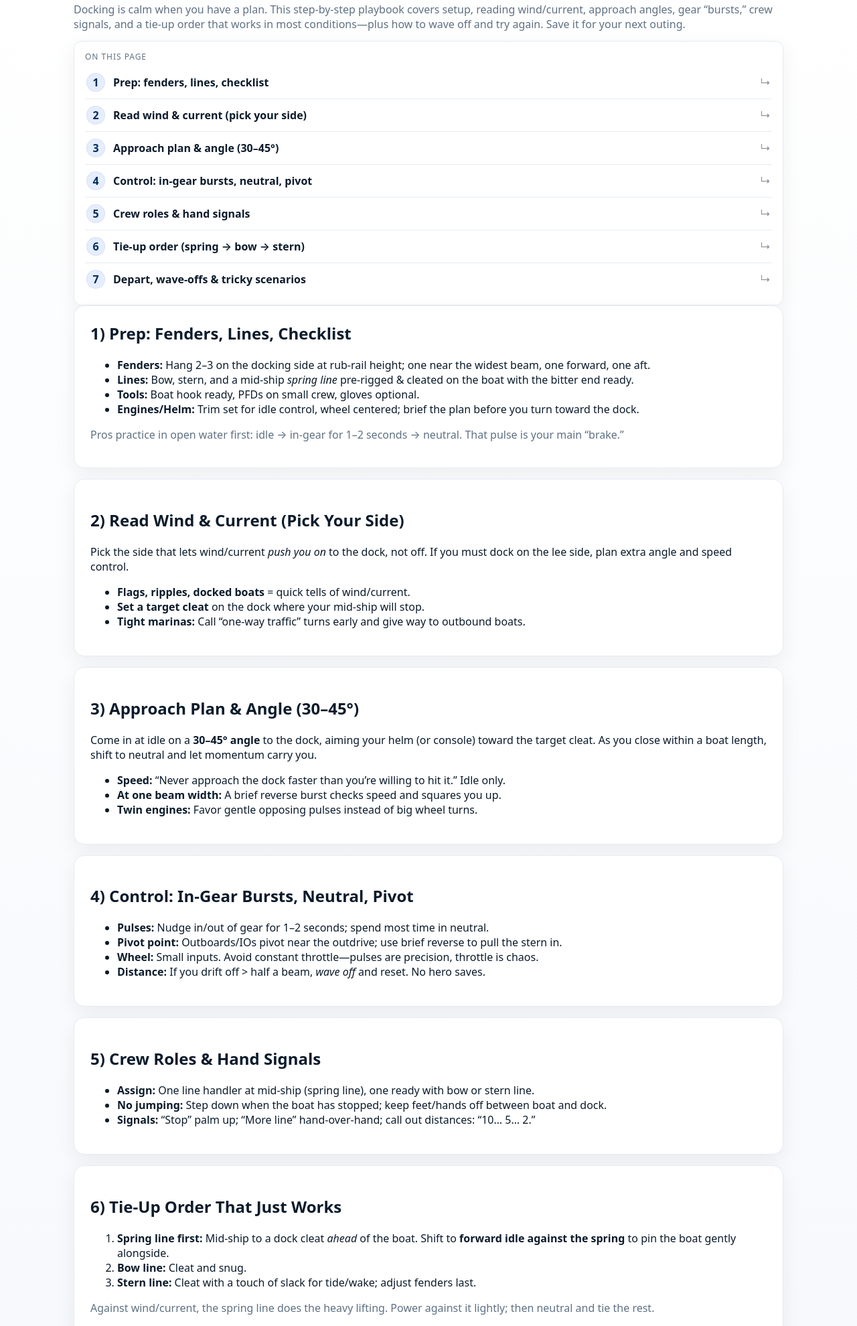
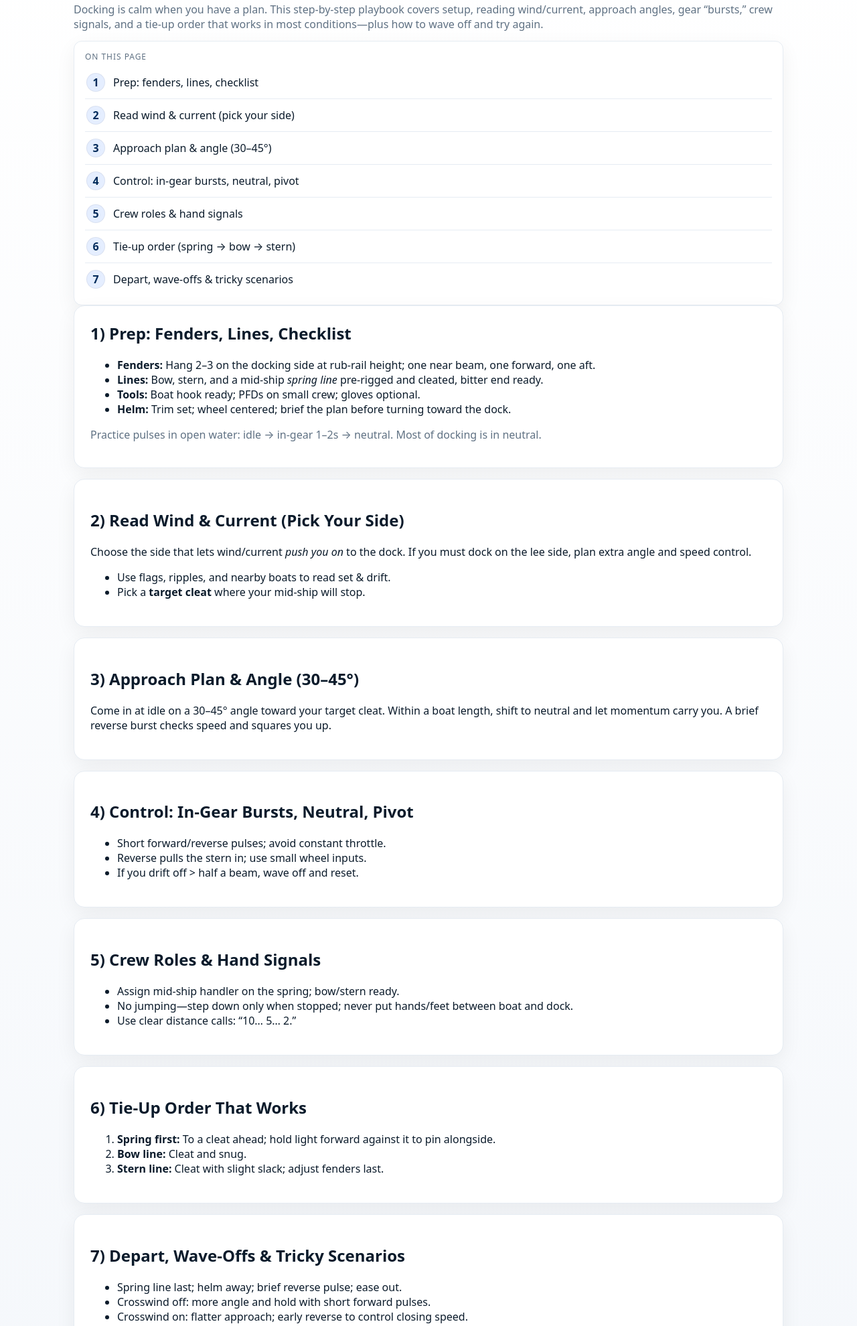
Before and after one commit to autin2/hullifyrepo, a website: page hullify/public/DockingGuide.html in a window 1280 px wide. Shown: the part 133-2113 px from the top of the page at 67% size. Drawn offline with Linux system fonts and the light colour scheme.

Commit message:
Update DockingGuide.html

```diff
--- a/hullify/public/DockingGuide.html
+++ b/hullify/public/DockingGuide.html
@@ -3,31 +3,64 @@
 <head>
   <meta charset="UTF-8"/>
   <meta name="viewport" content="width=device-width, initial-scale=1.0"/>
+
   <title>Beginner’s Guide to Docking a Boat (2025) — Hullify</title>
+  <meta name="description" content="A calm, step-by-step docking guide: prep fenders & lines, read wind/current, approach at 30–45°, short gear bursts, set a spring line first, crew signals, and clean departures.">
+
+  <!-- Canonical -->
+  <link rel="canonical" href="https://hullify.com/DockingGuide.html"/>
+
   <link rel="icon" href="/favicon.ico" type="image/x-icon">
   <link rel="stylesheet" href="style.css"/>
-  <meta name="description" content="A calm, step-by-step docking guide: prep fenders & lines, read wind/current, approach at 30–45°, use short gear bursts, set a spring line first, and depart cleanly. Includes a printable checklist and common mistakes to avoid.">
 
-  <!-- Local styles just for this page -->
+  <!-- Open Graph / Twitter -->
+  <meta property="og:type" content="article">
+  <meta property="og:title" content="Beginner’s Guide to Docking a Boat">
+  <meta property="og:description" content="Setup, angles, gear bursts, spring line first, signals, and wave-offs.">
+  <meta property="og:url" content="https://hullify.com/DockingGuide.html">
+  <meta property="og:image" content="https://hullify.com/images/og-docking-guide.jpg">
+  <meta name="twitter:card" content="summary_large_image">
+  <meta name="twitter:title" content="Beginner’s Guide to Docking a Boat">
+  <meta name="twitter:description" content="Make docking calm with a simple, repeatable plan.">
+  <meta name="twitter:image" content="https://hullify.com/images/og-docking-guide.jpg">
+
+  <!-- JSON-LD: Article + Breadcrumbs -->
+  <script type="application/ld+json">
+  {
+    "@context":"https://schema.org",
+    "@type":"Article",
+    "headline":"Beginner’s Guide to Docking a Boat",
+    "description":"Step-by-step docking: prep, read wind/current, approach at 30–45°, short bursts, spring line first, signals, and clean departures.",
+    "author":{"@type":"Organization","name":"Hullify"},
+    "publisher":{"@type":"Organization","name":"Hullify"},
+    "datePublished":"2025-09-04",
+    "dateModified":"2025-09-04",
+    "mainEntityOfPage":{"@type":"WebPage","@id":"https://hullify.com/DockingGuide.html"}
+  }
+  </script>
+  <script type="application/ld+json">
+  {
+    "@context":"https://schema.org",
+    "@type":"BreadcrumbList",
+    "itemListElement":[
+      {"@type":"ListItem","position":1,"name":"Home","item":"https://hullify.com/"},
+      {"@type":"ListItem","position":2,"name":"Boating Hacks","item":"https://hullify.com/boating-hacks.html"},
+      {"@type":"ListItem","position":3,"name":"Beginner’s Guide to Docking a Boat"}
+    ]
+  }
+  </script>
+
   <style>
-    /* “On this page” card */
-    .toc-card { padding: 14px 16px; border:1px solid var(--border); border-radius:12px; background: var(--surface, #fff); }
+    .toc-card { padding:14px 16px; border:1px solid var(--border); border-radius:12px; background: var(--surface, #fff); }
     .toc-eyebrow { font-size:12px; letter-spacing:.08em; text-transform:uppercase; color:var(--muted,#6b7280); margin:0 0 6px; }
-    .steps { counter-reset: step; list-style:none; margin:0; padding:0; }
+    .steps { list-style:none; margin:0; padding:0; counter-reset:step; }
     .steps li { border-top:1px solid var(--border); }
     .steps li:first-child { border-top:0; }
     .steps a { display:flex; align-items:center; gap:12px; padding:10px 2px; text-decoration:none; color:inherit; }
     .steps a:hover { background: rgba(0,0,0,.04); border-radius:8px; }
-    .step-badge { width:28px; height:28px; border-radius:50%; display:flex; align-items:center; justify-content:center; font-weight:700;
-      background: rgba(0, 92, 255, .10); color: var(--primary,#0b5cff); border:1px solid rgba(0,0,0,.06); flex:0 0 28px; }
-    .step-title { font-weight:600; }
-    .step-arrow { margin-left:auto; opacity:.45; }
-    /* Smooth anchor landing spacing under sticky header */
-    .card.big, .page-header { scroll-margin-top: 80px; }
-
-    /* Space between step cards like on Selling Tips */
-    .steps-section > .card.big { margin-top: 16px; }
-    .steps-section > .card.big:first-child { margin-top: 0; }
+    .step-badge { width:28px; height:28px; border-radius:50%; display:flex; align-items:center; justify-content:center; font-weight:700; background: rgba(0, 92, 255, .10); color: var(--primary,#0b5cff); border:1px solid rgba(0,0,0,.06); flex:0 0 28px; }
+    .steps-section > .card.big { margin-top:16px; }
+    .steps-section > .card.big:first-child { margin-top:0; }
   </style>
 </head>
 <body>
@@ -37,13 +70,12 @@
         <span class="logo-dot"></span>
         <span>Hullify</span>
       </div>
-      <nav class="nav-links">
-  <a href="index.html">Home</a>
-  <a href="estimate.html">Estimate</a>
-  <a href="index.html#reviews">Reviews</a>
-  <a href="boating-hacks.html">Boating Hacks</a>
-</nav>
-
+      <nav class="nav-links" aria-label="Primary">
+        <a href="index.html">Home</a>
+        <a href="estimate.html">Estimate</a>
+        <a href="index.html#reviews">Reviews</a>
+        <a href="boating-hacks.html" class="active">Boating Hacks</a>
+      </nav>
       <a class="btn btn-primary small" href="estimate.html">Get an estimate</a>
     </div>
   </header>
@@ -51,7 +83,7 @@
   <main class="estimate-page">
     <section class="container page-header">
       <h1>Beginner’s Guide to Docking a Boat (2025)</h1>
-      <p class="muted">Docking is calm when you have a plan. This step-by-step playbook covers setup, reading wind/current, approach angles, gear “bursts,” crew signals, and a tie-up order that works in most conditions—plus how to wave off and try again. Save it for your next outing.</p>
+      <p class="muted">Docking is calm when you have a plan. This step-by-step playbook covers setup, reading wind/current, approach angles, gear “bursts,” crew signals, and a tie-up order that works in most conditions—plus how to wave off and try again.</p>
     </section>
 
     <!-- On this page -->
@@ -59,146 +91,87 @@
       <div class="toc-card card">
         <p class="toc-eyebrow">On this page</p>
         <ol class="steps">
-          <li>
-            <a href="#prep" data-scroll>
-              <span class="step-badge">1</span>
-              <span class="step-title">Prep: fenders, lines, checklist</span>
-              <span class="step-arrow">↳</span>
-            </a>
-          </li>
-          <li>
-            <a href="#read" data-scroll>
-              <span class="step-badge">2</span>
-              <span class="step-title">Read wind & current (pick your side)</span>
-              <span class="step-arrow">↳</span>
-            </a>
-          </li>
-          <li>
-            <a href="#approach" data-scroll>
-              <span class="step-badge">3</span>
-              <span class="step-title">Approach plan & angle (30–45°)</span>
-              <span class="step-arrow">↳</span>
-            </a>
-          </li>
-          <li>
-            <a href="#control" data-scroll>
-              <span class="step-badge">4</span>
-              <span class="step-title">Control: in-gear bursts, neutral, pivot</span>
-              <span class="step-arrow">↳</span>
-            </a>
-          </li>
-          <li>
-            <a href="#crew" data-scroll>
-              <span class="step-badge">5</span>
-              <span class="step-title">Crew roles & hand signals</span>
-              <span class="step-arrow">↳</span>
-            </a>
-          </li>
-          <li>
-            <a href="#tieup" data-scroll>
-              <span class="step-badge">6</span>
-              <span class="step-title">Tie-up order (spring → bow → stern)</span>
-              <span class="step-arrow">↳</span>
-            </a>
-          </li>
-          <li>
-            <a href="#depart" data-scroll>
-              <span class="step-badge">7</span>
-              <span class="step-title">Depart, wave-offs & tricky scenarios</span>
-              <span class="step-arrow">↳</span>
-            </a>
-          </li>
+          <li><a href="#prep" data-scroll><span class="step-badge">1</span><span>Prep: fenders, lines, checklist</span></a></li>
+          <li><a href="#read" data-scroll><span class="step-badge">2</span><span>Read wind & current (pick your side)</span></a></li>
+          <li><a href="#approach" data-scroll><span class="step-badge">3</span><span>Approach plan & angle (30–45°)</span></a></li>
+          <li><a href="#control" data-scroll><span class="step-badge">4</span><span>Control: in-gear bursts, neutral, pivot</span></a></li>
+          <li><a href="#crew" data-scroll><span class="step-badge">5</span><span>Crew roles & hand signals</span></a></li>
+          <li><a href="#tieup" data-scroll><span class="step-badge">6</span><span>Tie-up order (spring → bow → stern)</span></a></li>
+          <li><a href="#depart" data-scroll><span class="step-badge">7</span><span>Depart, wave-offs & tricky scenarios</span></a></li>
         </ol>
       </div>
     </section>
 
     <!-- Steps -->
     <section class="container steps-section">
-      <!-- 1 -->
       <div id="prep" class="card big">
         <h2 style="margin-top:0;">1) Prep: Fenders, Lines, Checklist</h2>
         <ul>
-          <li><strong>Fenders:</strong> Hang 2–3 on the docking side at rub-rail height; one near the widest beam, one forward, one aft.</li>
-          <li><strong>Lines:</strong> Bow, stern, and a mid-ship <em>spring line</em> pre-rigged & cleated on the boat with the bitter end ready.</li>
-          <li><strong>Tools:</strong> Boat hook ready, PFDs on small crew, gloves optional.</li>
-          <li><strong>Engines/Helm:</strong> Trim set for idle control, wheel centered; brief the plan before you turn toward the dock.</li>
+          <li><strong>Fenders:</strong> Hang 2–3 on the docking side at rub-rail height; one near beam, one forward, one aft.</li>
+          <li><strong>Lines:</strong> Bow, stern, and a mid-ship <em>spring line</em> pre-rigged and cleated, bitter end ready.</li>
+          <li><strong>Tools:</strong> Boat hook ready; PFDs on small crew; gloves optional.</li>
+          <li><strong>Helm:</strong> Trim set; wheel centered; brief the plan before turning toward the dock.</li>
         </ul>
-        <p class="muted">Pros practice in open water first: idle → in-gear for 1–2 seconds → neutral. That pulse is your main “brake.”</p>
+        <p class="muted">Practice pulses in open water: idle → in-gear 1–2s → neutral. Most of docking is in neutral.</p>
       </div>
 
-      <!-- 2 -->
       <div id="read" class="card big">
         <h2>2) Read Wind & Current (Pick Your Side)</h2>
-        <p>Pick the side that lets wind/current <em>push you on</em> to the dock, not off. If you must dock on the lee side, plan extra angle and speed control.</p>
+        <p>Choose the side that lets wind/current <em>push you on</em> to the dock. If you must dock on the lee side, plan extra angle and speed control.</p>
         <ul>
-          <li><strong>Flags, ripples, docked boats</strong> = quick tells of wind/current.</li>
-          <li><strong>Set a target cleat</strong> on the dock where your mid-ship will stop.</li>
-          <li><strong>Tight marinas:</strong> Call “one-way traffic” turns early and give way to outbound boats.</li>
+          <li>Use flags, ripples, and nearby boats to read set & drift.</li>
+          <li>Pick a <strong>target cleat</strong> where your mid-ship will stop.</li>
         </ul>
       </div>
 
-      <!-- 3 -->
       <div id="approach" class="card big">
         <h2>3) Approach Plan & Angle (30–45°)</h2>
-        <p>Come in at idle on a <strong>30–45° angle</strong> to the dock, aiming your helm (or console) toward the target cleat. As you close within a boat length, shift to neutral and let momentum carry you.</p>
+        <p>Come in at idle on a 30–45° angle toward your target cleat. Within a boat length, shift to neutral and let momentum carry you. A brief reverse burst checks speed and squares you up.</p>
+      </div>
+
+      <div id="control" class="card big">
+        <h2>4) Control: In-Gear Bursts, Neutral, Pivot</h2>
         <ul>
-          <li><strong>Speed:</strong> “Never approach the dock faster than you’re willing to hit it.” Idle only.</li>
-          <li><strong>At one beam width:</strong> A brief reverse burst checks speed and squares you up.</li>
-          <li><strong>Twin engines:</strong> Favor gentle opposing pulses instead of big wheel turns.</li>
+          <li>Short forward/reverse pulses; avoid constant throttle.</li>
+          <li>Reverse pulls the stern in; use small wheel inputs.</li>
+          <li>If you drift off &gt; half a beam, wave off and reset.</li>
         </ul>
       </div>
 
-      <!-- 4 -->
-      <div id="control" class="card big">
-        <h2>4) Control: In-Gear Bursts, Neutral, Pivot</h2>
+      <div id="crew" class="card big">
+        <h2>5) Crew Roles & Hand Signals</h2>
         <ul>
-          <li><strong>Pulses:</strong> Nudge in/out of gear for 1–2 seconds; spend most time in neutral.</li>
-          <li><strong>Pivot point:</strong> Outboards/IOs pivot near the outdrive; use brief reverse to pull the stern in.</li>
-          <li><strong>Wheel:</strong> Small inputs. Avoid constant throttle—pulses are precision, throttle is chaos.</li>
-          <li><strong>Distance:</strong> If you drift off > half a beam, <em>wave off</em> and reset. No hero saves.</li>
+          <li>Assign mid-ship handler on the spring; bow/stern ready.</li>
+          <li>No jumping—step down only when stopped; never put hands/feet between boat and dock.</li>
+          <li>Use clear distance calls: “10… 5… 2.”</li>
         </ul>
       </div>
 
-      <!-- 5 -->
-      <div id="crew" class="card big">
-        <h2>5) Crew Roles & Hand Signals</h2>
-        <ul>
-          <li><strong>Assign:</strong> One line handler at mid-ship (spring line), one ready with bow or stern line.</li>
-          <li><strong>No jumping:</strong> Step down when the boat has stopped; keep feet/hands off between boat and dock.</li>
-          <li><strong>Signals:</strong> “Stop” palm up; “More line” hand-over-hand; call out distances: “10… 5… 2.”</li>
-        </ul>
+      <div id="tieup" class="card big">
+        <h2>6) Tie-Up Order That Works</h2>
+        <ol>
+          <li><strong>Spring first:</strong> To a cleat ahead; hold light forward against it to pin alongside.</li>
+          <li><strong>Bow line:</strong> Cleat and snug.</li>
+          <li><strong>Stern line:</strong> Cleat with slight slack; adjust fenders last.</li>
+        </ol>
       </div>
 
-      <!-- 6 -->
-      <div id="tieup" class="card big">
-        <h2>6) Tie-Up Order That Just Works</h2>
-        <ol>
-          <li><strong>Spring line first:</strong> Mid-ship to a dock cleat <em>ahead</em> of the boat. Shift to <strong>forward idle against the spring</strong> to pin the boat gently alongside.</li>
-          <li><strong>Bow line:</strong> Cleat and snug.</li>
-          <li><strong>Stern line:</strong> Cleat with a touch of slack for tide/wake; adjust fenders last.</li>
-        </ol>
-        <p class="muted">Against wind/current, the spring line does the heavy lifting. Power against it lightly; then neutral and tie the rest.</p>
-      </div>
-
-      <!-- 7 -->
       <div id="depart" class="card big">
         <h2>7) Depart, Wave-Offs & Tricky Scenarios</h2>
         <ul>
-          <li><strong>Departing:</strong> Leave the spring line for last; put the helm away from the dock, brief reverse pulse, then neutral and ease out.</li>
-          <li><strong>Crosswind pushing you off:</strong> Add more angle and a slightly longer approach; hold momentum with brief forward pulses.</li>
-          <li><strong>Crosswind pushing you on:</strong> Come in flatter; control closing speed with early reverse.</li>
-          <li><strong>Wave-off:</strong> Shift to neutral, steer away, add reverse pulse to stop, then go set up again. It’s a pro move.</li>
+          <li>Spring line last; helm away; brief reverse pulse; ease out.</li>
+          <li>Crosswind off: more angle and hold with short forward pulses.</li>
+          <li>Crosswind on: flatter approach; early reverse to control closing speed.</li>
         </ul>
-        <p class="muted">Practice when the marina is quiet. Slow is smooth; smooth is fast.</p>
       </div>
     </section>
 
-    <!-- Bottom-only CTA -->
+    <!-- Bottom CTA -->
     <section class="estimate-section" style="margin-top:18px;">
       <div class="container cta-strip">
         <div>
           <h2 style="margin:0;">New to docking? Start with confidence.</h2>
-          <p class="muted" style="margin:4px 0 0;">A quick, market-aware estimate can help you choose upgrades (like fenders/lines) without overspending. Get a fast range for your boat.</p>
+          <p class="muted" style="margin:4px 0 0;">A quick estimate can help you choose upgrades (fenders/lines) without overspending.</p>
         </div>
         <a class="btn btn-primary" href="estimate.html">Get My Instant Estimate</a>
       </div>
@@ -211,7 +184,7 @@
       <div class="footer-links">
         <a href="index.html">Home</a>
         <a href="estimate.html">Estimate</a>
-        <a href="DockingGuide.html">Docking Guide</a>
+        <a href="boating-hacks.html">Boating Hacks</a>
       </div>
     </div>
   </footer>
```
